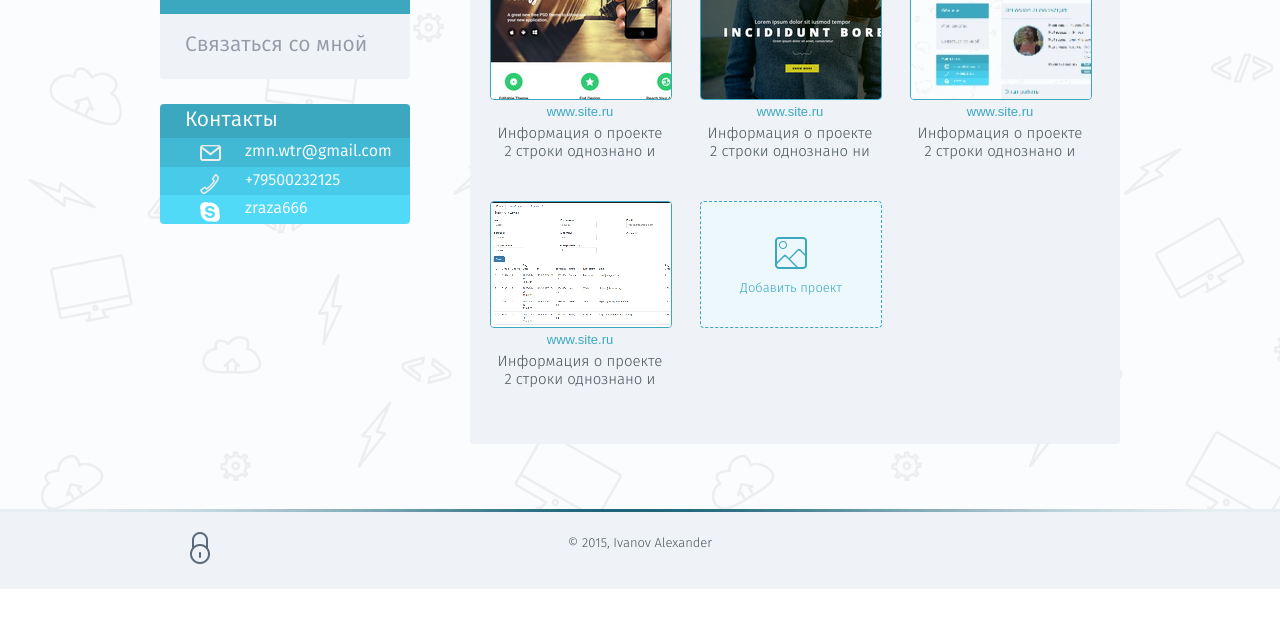
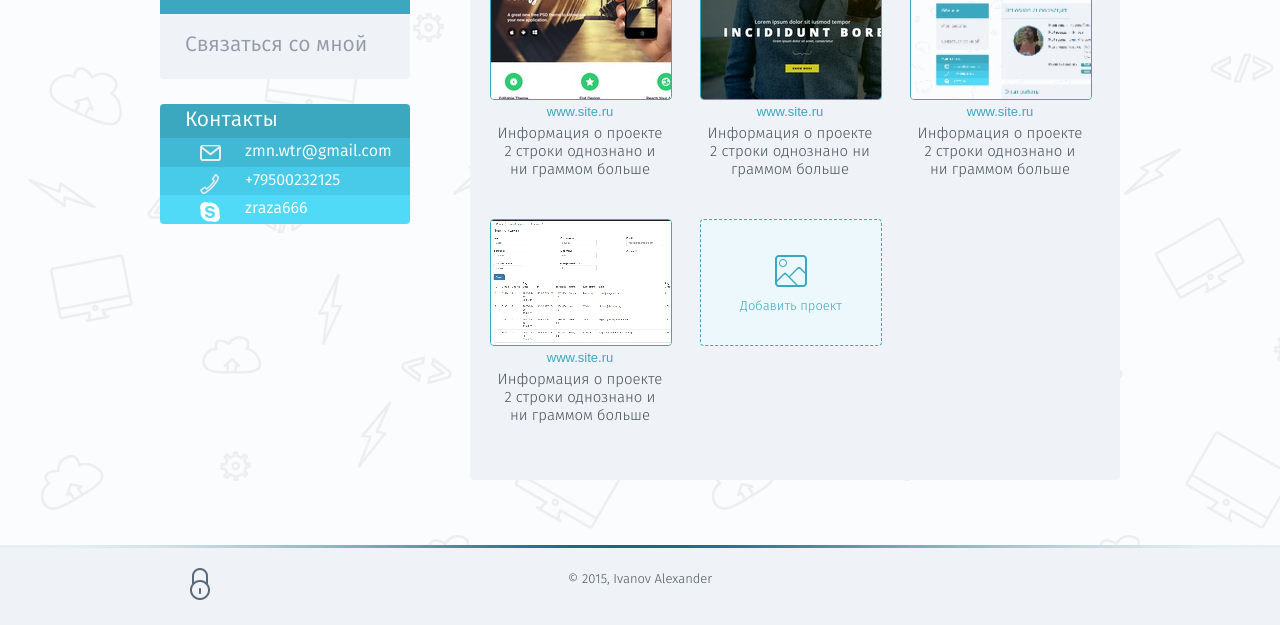
Before and after one commit to nobleworkshop/loftschool-pf, a website: page app/works.html in a window 1280 px wide. Shown: the part 275-900 px from the top of the page. Before the commit the page ends 864 px from the top, so only its background shows below. Drawn offline with nearby package versions, Linux system fonts and the light colour scheme; a web font is replaced by a local one.

Commit message:
Fix bug on works page

```diff
--- a/app/sass/works.scss
+++ b/app/sass/works.scss
@@ -6,9 +6,13 @@
 
 	&-list{
 		margin-left: 20px;
+		font-size: 0;
+
 	}
 	&-item{
-		float: left;
+		font-size: 1em;
+		vertical-align: top;
+		display: inline-block;
 		width: 180px;
 		margin-right: 30px;
 		margin-bottom: 35px;
@@ -29,7 +33,7 @@
 		position: relative;
 		font-size: 15px;
 		line-height: 1.2em;
-		height: 2.4em;
+		//height: 2.4em;
 		overflow: hidden;
 		font-family: 'fira_sanslight', sans-serif;
 		margin: 5px;
```
Also changed, not shown: app/css/works.css.
